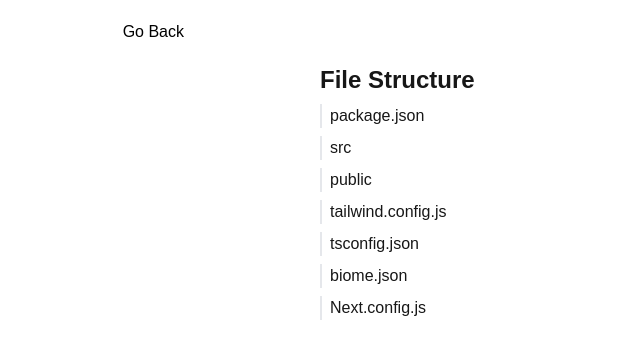
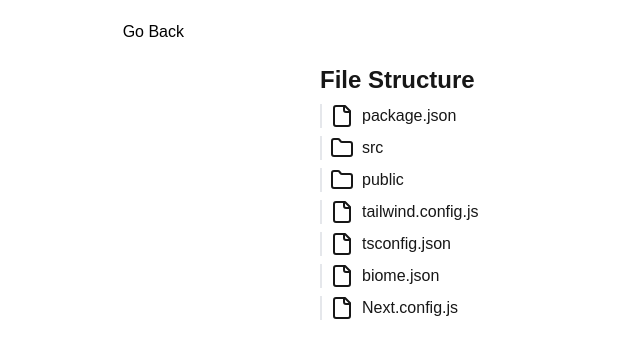
Before and after one commit to Enpersonn/next-js-test-project, a Next.js app: page /examples/file-structure in a window 1280 px wide. Shown: the top 358 px of the page, without its empty margins (0-640 px from the left). Built offline with nearby package versions, Linux system fonts and the light colour scheme.

Commit message:
Added icons to File Component

```diff
--- a/components/File.tsx
+++ b/components/File.tsx
@@ -1,5 +1,6 @@
 import type { fileType } from "@/types/file";
 import { clsx } from "@/utils/classes";
+import { FileIcon, Folder, FolderOpen } from "lucide-react";
 import { useReducer, useState } from "react";
 
 
@@ -21,7 +22,8 @@ const File = (props: FileProps) => {
 
     return(
         <div className="flex flex-col gap-2 items-start border-gray-300">
-            <button onClick={handleClick} className="flex flex-col items-start border-l-2 pl-2 gap-2">
+            <button onClick={handleClick} className="flex items-start border-l-2 pl-2 gap-2">
+                {props.type === "folder" ? isOpen ? <FolderOpen /> : <Folder /> : <FileIcon />}
             {props.name}
             </button>
             {
```
